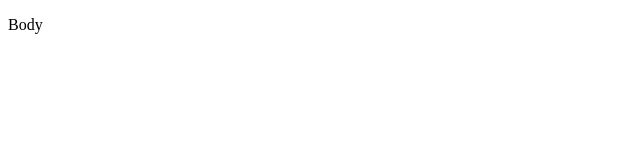
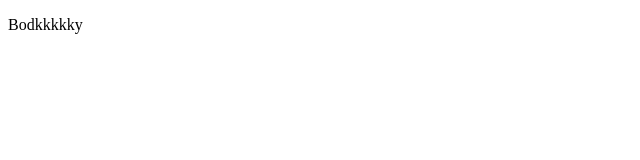
Before and after one commit to OhJesus420/webdevpub, a plain HTML site: page index.html in a window 1280 px wide. Shown: the full height of the page, 0-640 px from the left. Drawn offline with Linux system fonts and the light colour scheme.

Commit message:
Update index.html

```diff
--- a/index.html
+++ b/index.html
@@ -3,9 +3,9 @@
   <head>
     <title>Title</title>
   </head>
-  <bodyksksksk>
+  <body>
     <div>
-        <p>Body</p>
+        <p>Bodkkkkky</p>
     </div>
   </body>
 </html>
```
